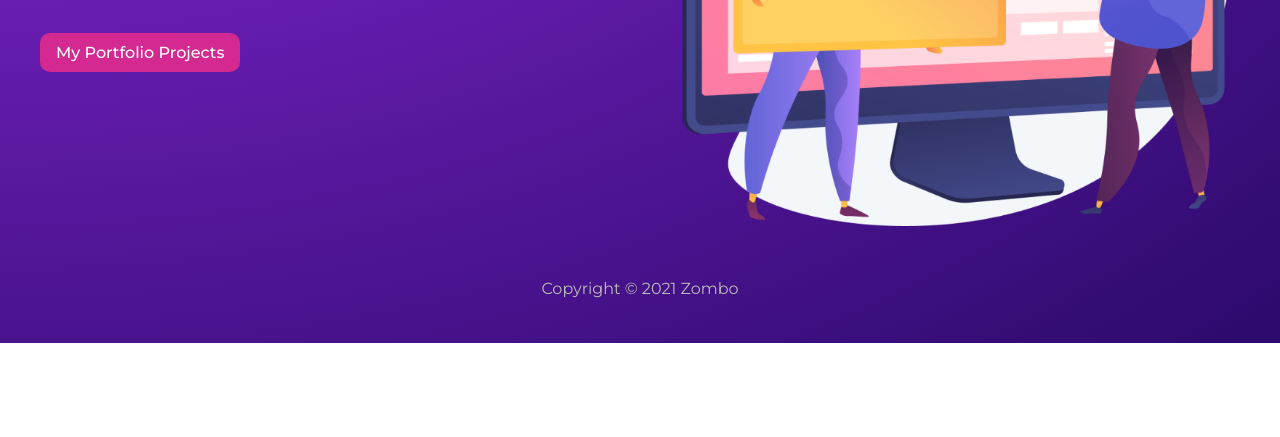
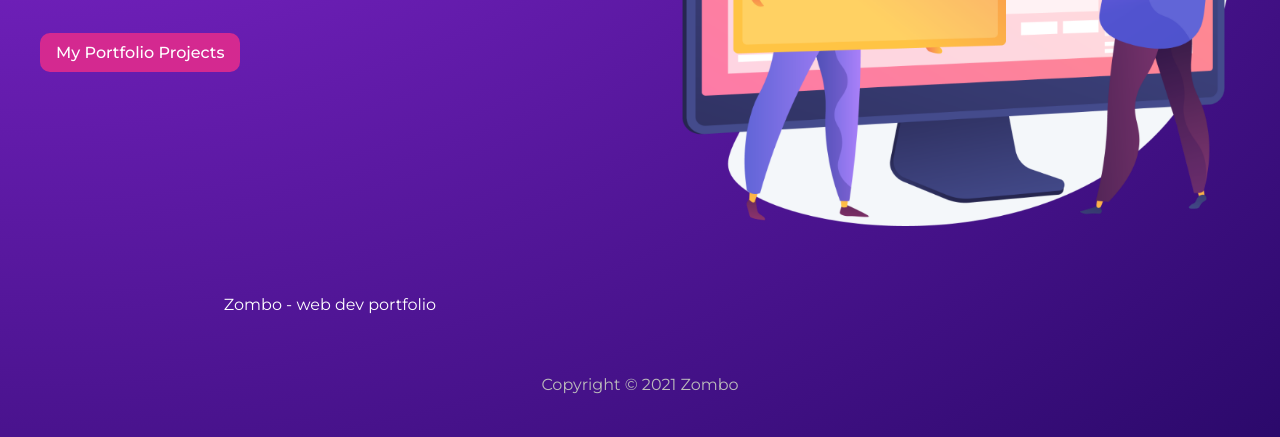
Before and after one commit to z-sohaib/my-gatsby-project, a Gatsby site: page / in a window 1280 px wide. Shown: the part 457-894 px from the top of the page. Before the commit the page ends 800 px from the top, so only its background shows below. Built offline with nearby package versions, Linux system fonts and the light colour scheme; Gatsby itself is replaced by a stand-in of ours.

Commit message:
site metadata & page queries

```diff
--- a/gatsby-config.js
+++ b/gatsby-config.js
@@ -7,4 +7,9 @@
 module.exports = {
   /* Your site config here */
   plugins: [],
+  siteMetadata: {
+    title: 'Zombo',
+    description: 'web dev portfolio',
+    copyright: 'This website is copyright 2021 Zombo'
+  }
 }
--- a/src/pages/index.js
+++ b/src/pages/index.js
@@ -1,9 +1,11 @@
-import { Link } from 'gatsby'
+import { graphql, Link } from 'gatsby'
 import React from "react"
 import Layout from '../components/Layout'
 import * as styles from '../styles/home.module.css'
 
-export default function Home() {
+export default function Home({ data }) {
+  console.log(data)
+  const { title, description } = data.site.siteMetadata
   return (
     <Layout>
       <section className={styles.header}>
@@ -14,7 +16,21 @@
           <Link className={styles.btn} to="/projects">My Portfolio Projects</Link>
         </div>
         <img src="/banner.png" alt="site banner" style={{ maxWidth: '100%' }} />
+        <p>{ title } - { description }</p>
       </section>
     </Layout>
   )
 }
+
+
+export const query = graphql`
+  query SiteInfo {
+    site {
+      siteMetadata {
+        copyright
+        description
+        title
+      }
+    }
+  }
+`
```
